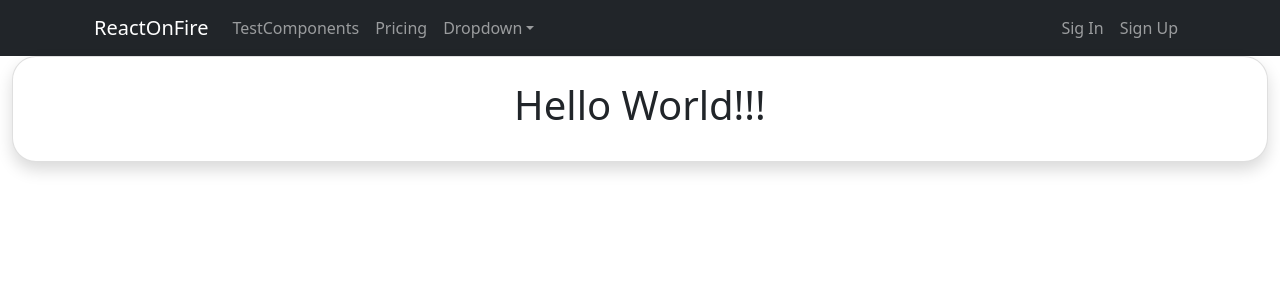
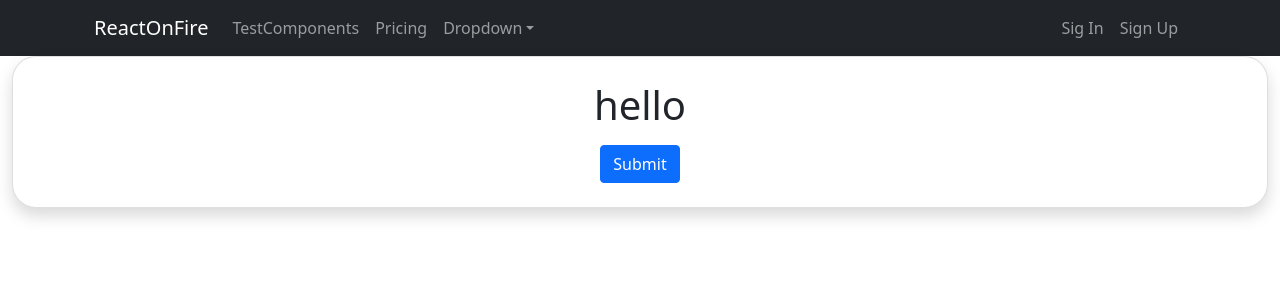
Before and after one commit to DevWill-Emme/ReactOnFire, a React (Create React App) app: page /test in a window 1280 px wide. Shown: the top 300 px of the page. Built offline with nearby package versions, Linux system fonts and the light colour scheme.

Commit message:
ehhh muchos cambios?? xD SignForm setting title & btn

```diff
--- a/src/components/SignForm/index.jsx
+++ b/src/components/SignForm/index.jsx
@@ -1,8 +1,8 @@
 import {useState} from "react";
-import {Card, Form, Row} from "react-bootstrap";
+import {Button, Card, Form, Row} from "react-bootstrap";
 
 
-export default function SForm() {
+export default function SForm({children, title = "hello", render = [], btnValue = "Submit"}) {
 
 	const [validated, setValidated] = useState(false);
 
@@ -14,23 +14,32 @@ export default function SForm() {
 		}
 		setValidated(true);
 	};
+	console.log(render)
+	const renderRows = () => {
 
-
-	const renderRows = () => {
 		return (
 			<Row className={"d-flex justify-content-center"}>
-				<h1 className={"w-auto"}>Hello World!!!</h1>
+				<Form.Label defaultValue={"Test"}/>
 			</Row>
 		)
 	}
-
+	const center = "d-flex justify-content-center"
 
 	return (
 		<>
-			<Card className="p-4 shadow" style={{borderRadius: "1.5rem"}}>
-				<Form noValidate validated={validated} onSubmit={handleSubmit}>
-					{renderRows()}
-				</Form>
+			<Card className={`p-4 shadow ${center}`} style={{borderRadius: "1.5rem"}}>
+				<Row className={center}>
+					<h1 className={"w-auto"}>{title}</h1>
+				</Row>
+				<Row className={center}>
+					<Form noValidate validated={validated} onSubmit={handleSubmit}>
+						{renderRows()}
+						<Row className={center}>
+							<Button className={"btn w-auto"} type="submit">{btnValue}</Button>
+						</Row>
+					</Form>
+				</Row>
+				<Row>{children}</Row>
 			</Card>
 		</>
 	);
```
